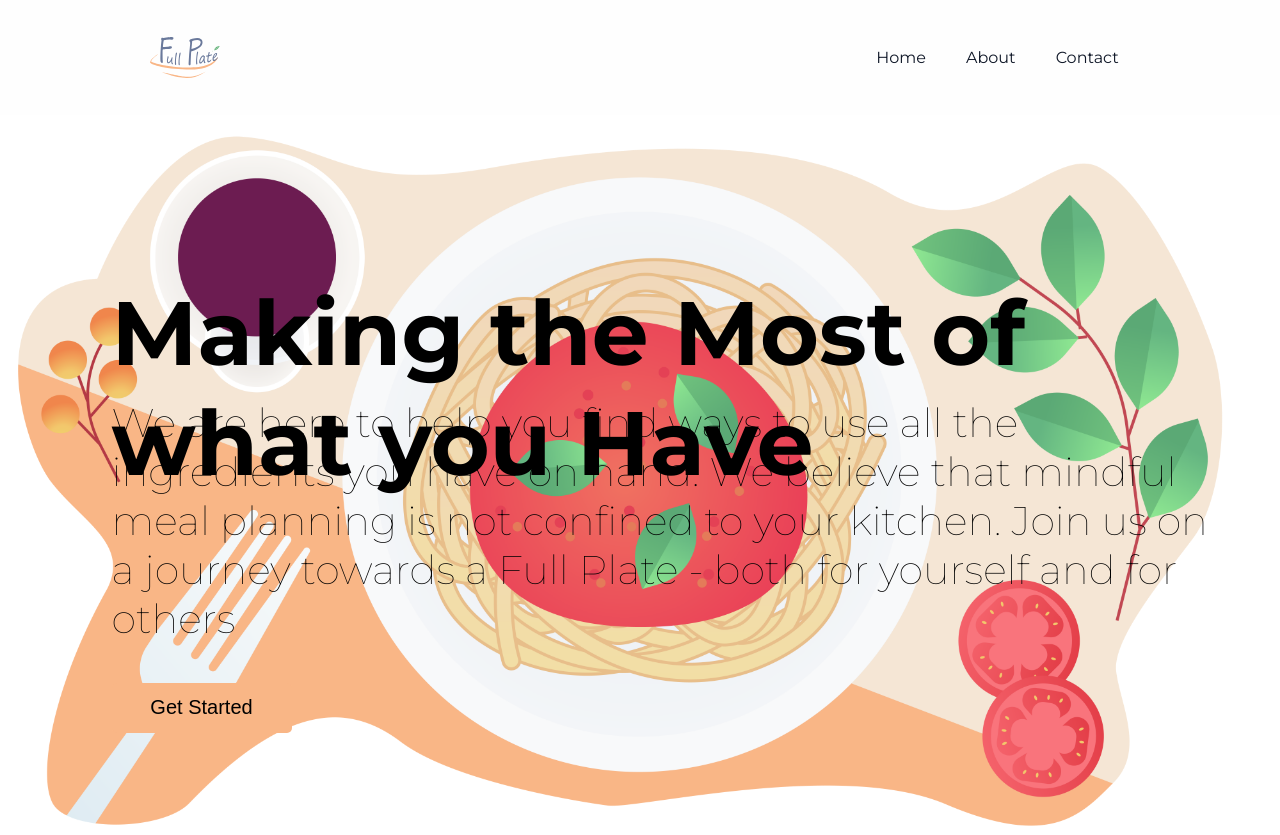
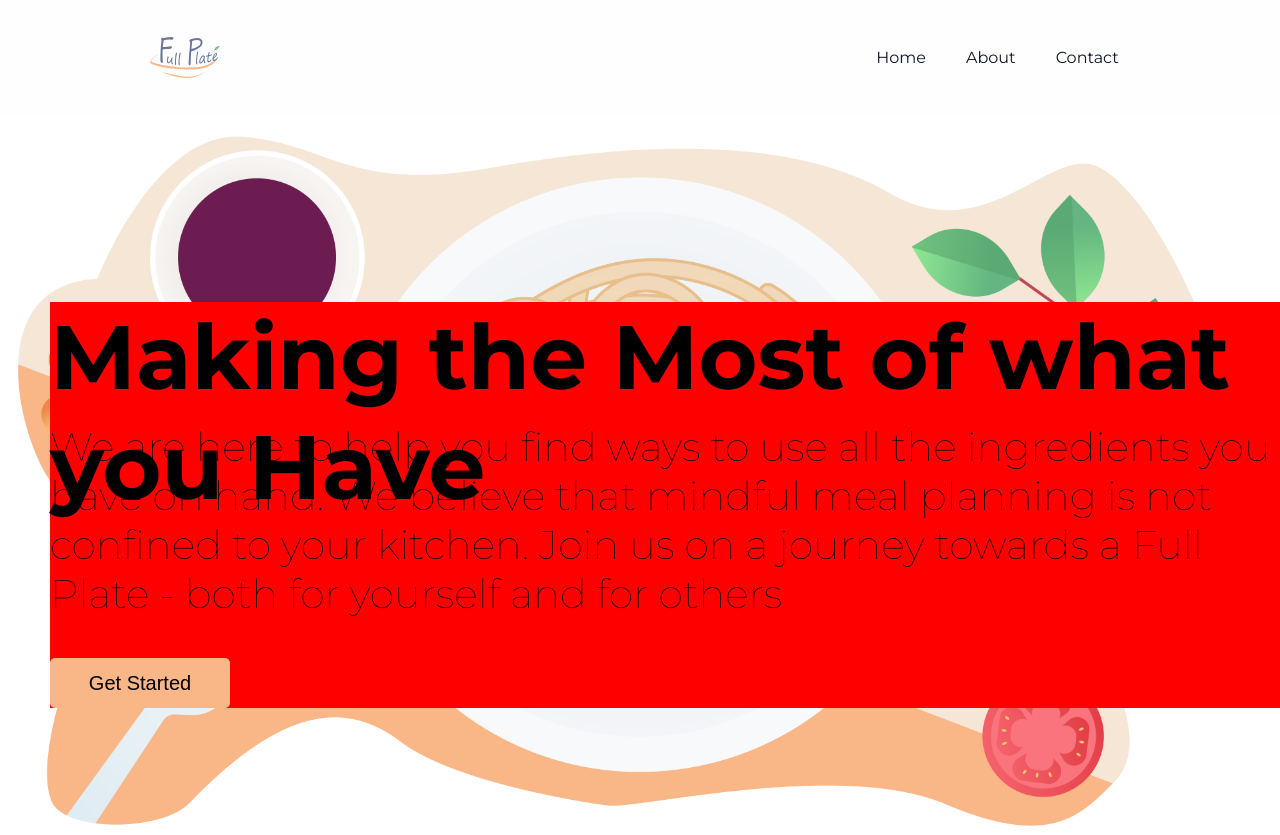
Before and after one commit to Don-PhDev/FullPlate, a React (Create React App) app: page / in a window 1280 px wide. Built offline with nearby package versions, Linux system fonts and the light colour scheme.

Commit message:
Change styling in wrapper.css

```diff
--- a/package.json
+++ b/package.json
@@ -11,6 +11,8 @@
     "@testing-library/react": "^12.1.4",
     "@testing-library/user-event": "^13.5.0",
     "axios": "^0.26.1",
+    "browser-router": "^0.2.0",
+    "firebase": "^9.6.9",
     "react": "^17.0.2",
     "react-dom": "^17.0.2",
     "react-router-dom": "^6.2.2",
--- a/src/components/Wrapper/Wrapper.css
+++ b/src/components/Wrapper/Wrapper.css
@@ -1,5 +1,6 @@
 .wrapper {
   max-width: 1440px;
-  width: 90%;
+  /* width: 90%; */
   margin: 0 auto;
+  background-color: red;
 }
```
Also changed, not shown: 1 other file (tests, documents, lock files or other folders).
